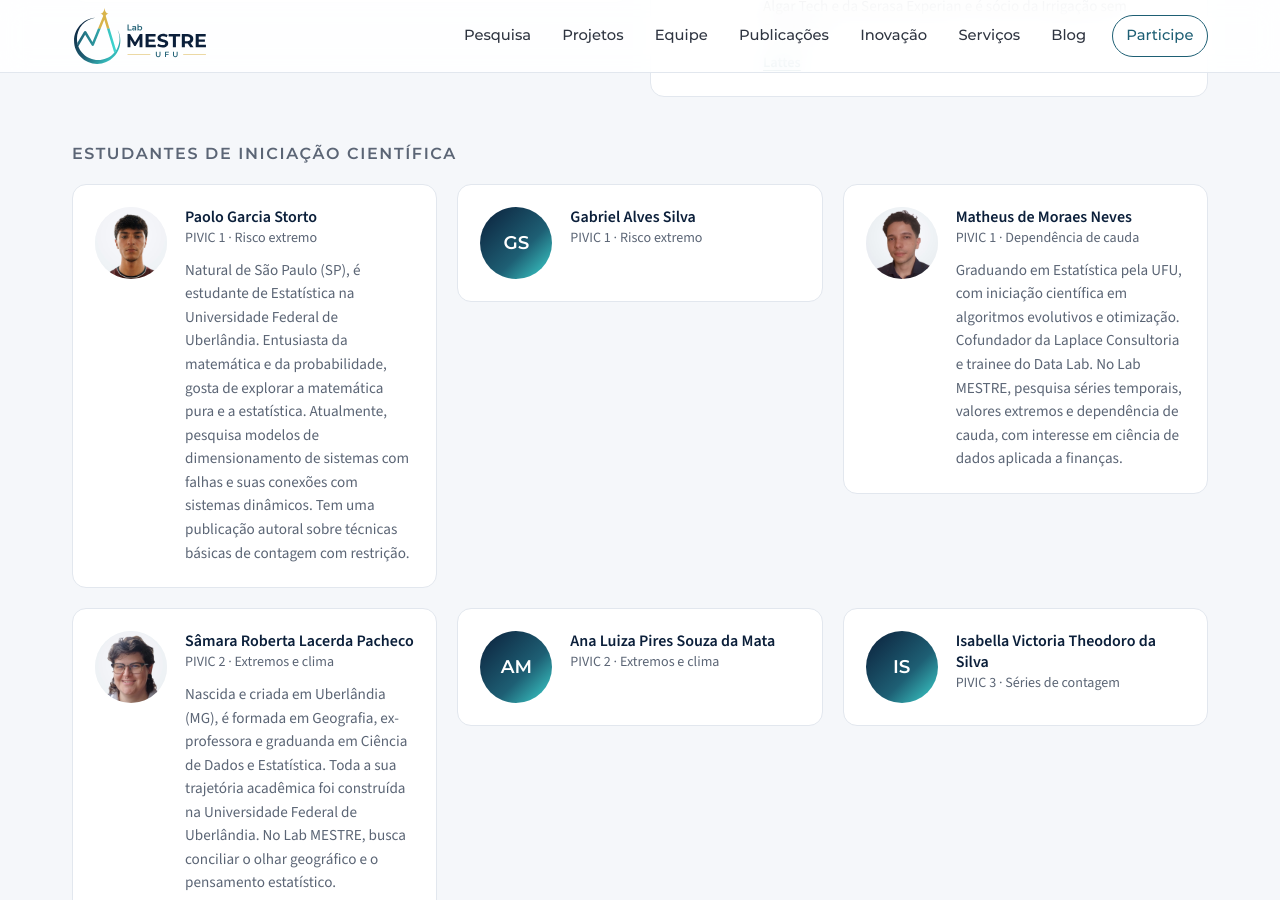
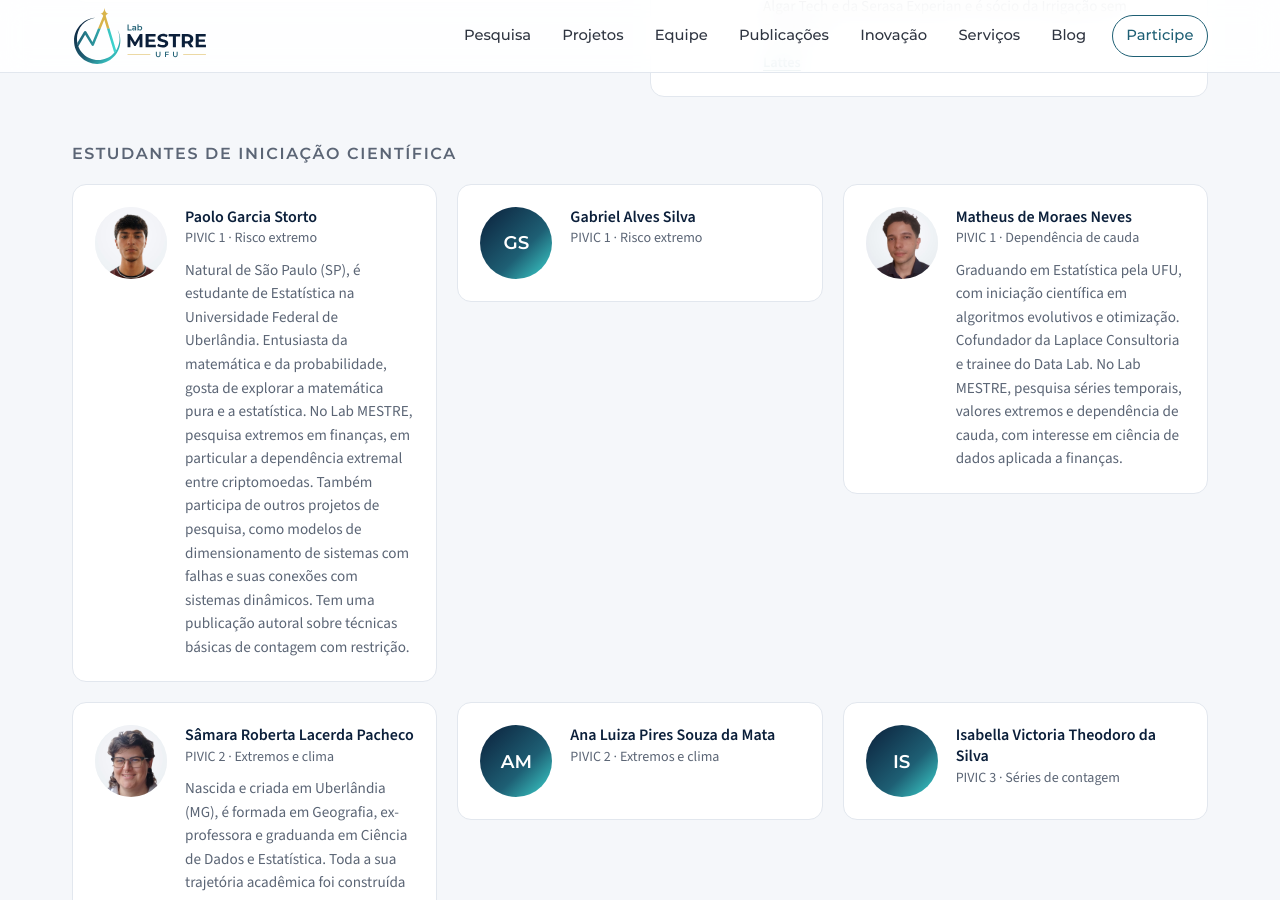
Before and after one commit to matheusguerrero/labmestre, a Jekyll site: the page built from index.html, in a window 1280 px wide and 900 px high, scrolled down 5539 px. Built offline with Jekyll 4.4.1, drawn with Linux system fonts in a browser that asks for light colours.

Commit message:
Equipe: minibio do Paolo destaca a pesquisa no Lab MESTRE
Co-Authored-By: Claude Opus 5.5 <noreply@anthropic.com>

```diff
--- a/index.html
+++ b/index.html
@@ -251,9 +251,11 @@ layout: default
               <p class="person-bio">
                 Natural de São Paulo (SP), é estudante de Estatística na Universidade Federal de
                 Uberlândia. Entusiasta da matemática e da probabilidade, gosta de explorar a matemática
-                pura e a estatística. Atualmente, pesquisa modelos de dimensionamento de sistemas com
-                falhas e suas conexões com sistemas dinâmicos. Tem uma publicação autoral sobre
-                técnicas básicas de contagem com restrição.
+                pura e a estatística. No Lab MESTRE, pesquisa extremos em finanças, em particular a
+                dependência extremal entre criptomoedas. Também participa de outros projetos de
+                pesquisa, como modelos de dimensionamento de sistemas com falhas e suas conexões com
+                sistemas dinâmicos. Tem uma publicação autoral sobre técnicas básicas de contagem com
+                restrição.
               </p>
             </div>
           </li>
```
